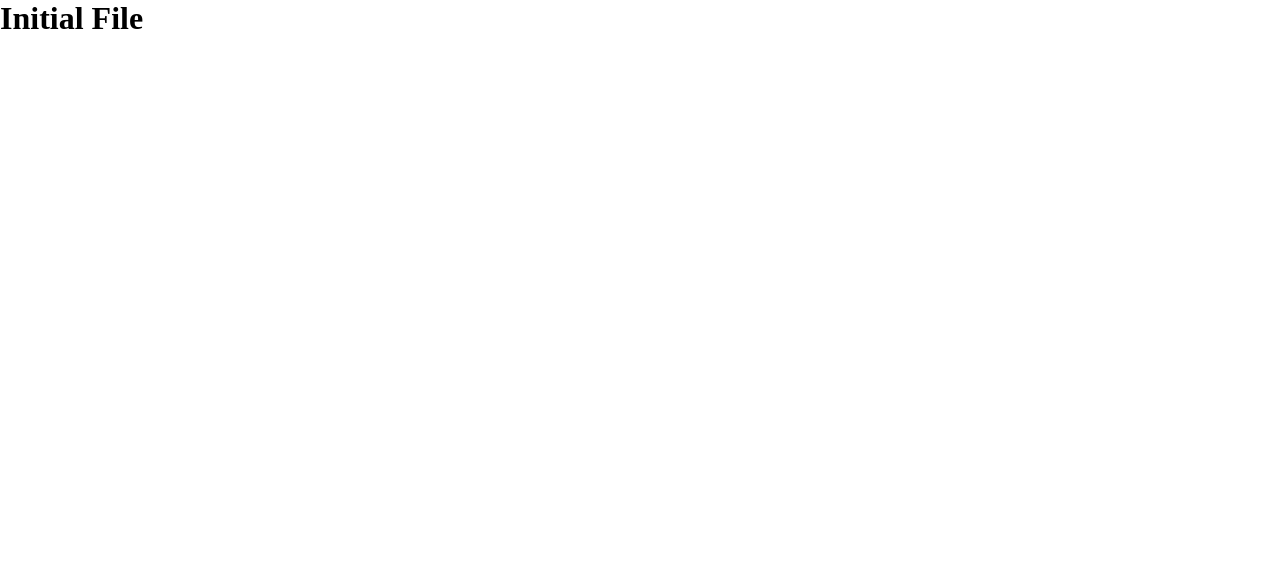
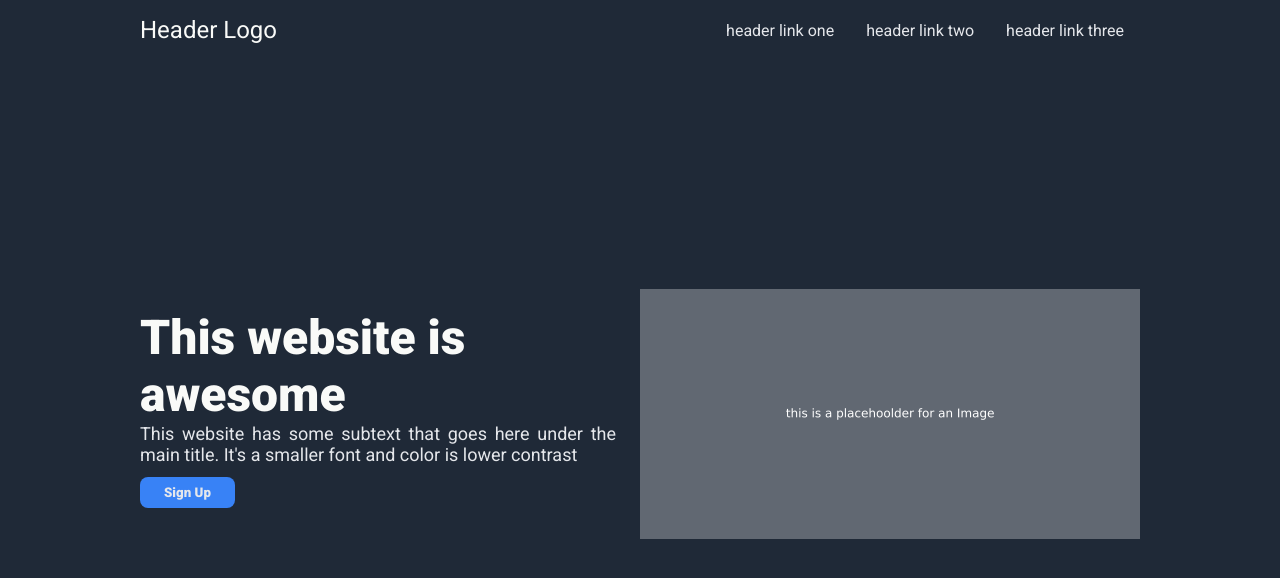
Before and after one commit to mvfranco94/foundation-landing-page, a plain HTML site: page index.html in a window 1280 px wide. Drawn offline with Linux system fonts and the light colour scheme.

Commit message:
Build the main section of the landpage
Arrange the elements in the main section, with nav
on top, and the main content is getting the rest
of the space on the viewport.

```diff
--- a/css/styles.css
+++ b/css/styles.css
@@ -1,5 +1,94 @@
+/* Import Roboto Font from google */
+@import url('https://fonts.googleapis.com/css2?family=Roboto:ital,wght@0,100..900;1,100..900&display=swap');
+
 * {
   margin: 0;
   padding: 0;
   box-sizing: border-box;
+  font-family: 'Roboto', sans-serif;
 }
+
+.viewport {
+  height: 100vh;
+  padding: 16px 100px;
+}
+
+.header, .main-section {
+  max-width: 1000px;
+  margin: 0 auto;
+}
+
+.main {
+  display: flex;
+  flex-direction: column;
+}
+
+.main, .footer {
+ background-color: #1f2937;
+ color: #f9faf8;
+}
+
+.header {
+  display: flex;
+  align-items: center;
+  width: 100%;
+}
+
+.header .logo{
+  margin-right: auto;
+}
+
+.header .logo a {
+  font-size: 24px;
+  color: #f9faf8;
+  text-decoration: none;
+}
+
+.header .nav {
+  list-style: none;
+  display: flex;
+}
+
+.nav a {
+  color: #e5e7eb;
+  text-decoration: none;
+  padding: 8px 16px;
+}
+
+.nav a:hover {
+  border-bottom: 1px solid #e5e7eb;
+}
+
+.main-section {
+  display: flex;
+  flex: 1;
+  justify-content: space-between;
+  align-items: center;
+  gap: 24px;
+}
+
+.main-description, .main-image {
+  flex: 0 1 500px;
+}
+
+.main-description h2{
+  font-size: 48px;
+  color: #f9faf8;
+  font-weight: 900;
+}
+
+.main-description p{
+  font-size: 18px;
+  color: #e5e7eb;
+  text-align: justify;
+}
+
+.main-description button {
+  background-color: #3882f6;
+  color: #e5e7eb;
+  font-weight: 900;
+  padding: 8px 24px;
+  border-radius: 8px;
+  margin: 12px 0;
+  border: none;
+}
--- a/index.html
+++ b/index.html
@@ -7,6 +7,23 @@
   <link rel="stylesheet" href="./css/styles.css">
 </head>
 <body>
-  <h1>Initial File</h1>
+  <div class="main viewport">
+    <div class="header">
+      <div class="logo"><a href="#">Header Logo</a></div>
+      <ul class="nav">
+        <li><a href="">header link one</a></li>
+        <li><a href="">header link two</a></li>
+        <li><a href="">header link three</a></li>
+      </ul>
+    </div>
+    <div class="main-section">
+      <div class="main-description" >
+        <h2>This website is awesome</h2>
+        <p>This website has some subtext that goes here under the main title. It's a smaller font and color is lower contrast</p>
+        <button>Sign Up</button>
+      </div>
+      <img class="main-image" src="./images/main-placeholder.png" alt="Placeholder image" width="500" height="250">
+    </div>
+  </div>
 </body>
 </html>
```
Also changed, not shown: images/main-placeholder.png (added).
